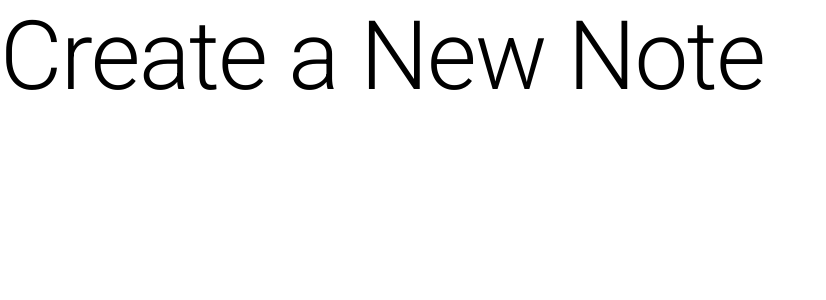
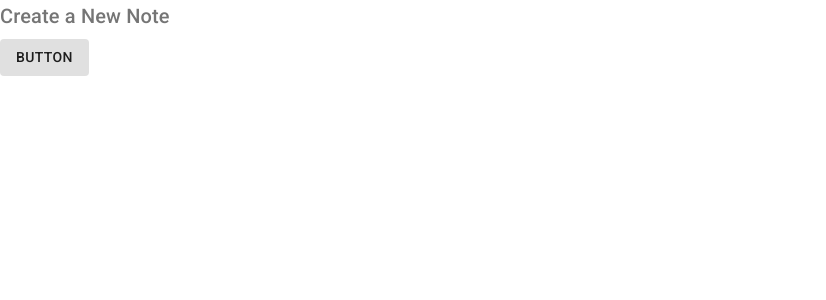
Before and after one commit to daniel-avzaradel/material-tut, a React (Create React App) app: page /create in a window 1280 px wide. Shown: the top 300 px of the page, without its empty margins (0-826 px from the left). Built offline with nearby package versions, Linux system fonts and the light colour scheme.

Commit message:
adding and using buttons

```diff
--- a/src/pages/Create.js
+++ b/src/pages/Create.js
@@ -1,10 +1,20 @@
 import React from "react";
-import { Typography } from "@material-ui/core";
+import { Typography, Button } from "@material-ui/core";
 
 export default function Create() {
   return (
     <div>
-      <Typography variant="h1">Create a New Note</Typography>
+      <Typography
+        variant="h6"
+        component="h2"
+        gutterBottom
+        color="textSecondary"
+      >
+        Create a New Note
+      </Typography>
+      <Button variant="contained" disableElevation>
+        Button
+      </Button>
     </div>
   );
 }
```
